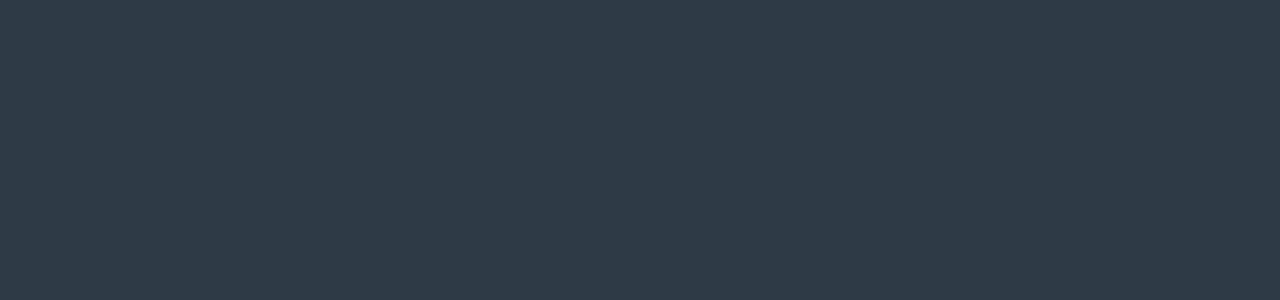
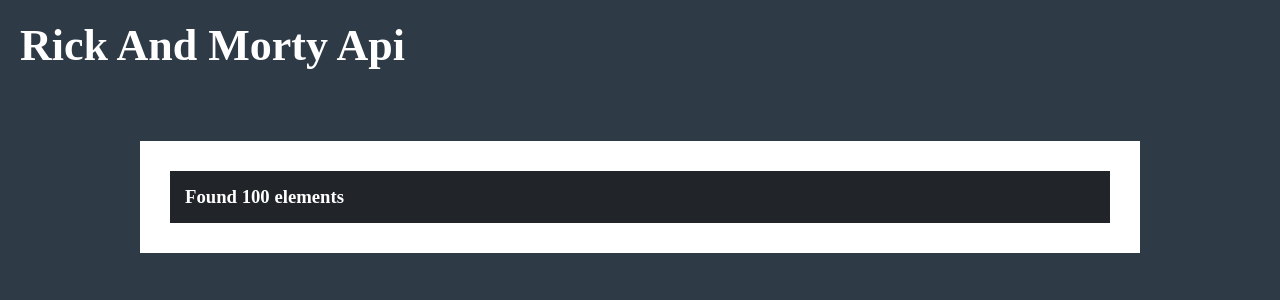
Before and after one commit to scarpi2001/vite-breaking-bad, a Vue app: page / in a window 1280 px wide. Shown: the top 300 px of the page. Built offline with nearby package versions, Linux system fonts and the light colour scheme.

Commit message:
sviluppo_componente_AppMain_creato_ed_importato_componente_AppMainTop_in_AppMain

```diff
--- a/src/components/AppHeader.vue
+++ b/src/components/AppHeader.vue
@@ -6,10 +6,13 @@
 
 <template>
   <header>
-
+    <h1>Rick And Morty Api</h1>
   </header>
 </template>
 
 <style lang="scss" scoped>
-@use "../styles/partials/variables" as*;
+header {
+  padding: 20px;
+  font-size: 22px;
+}
 </style>
--- a/src/components/AppMain.vue
+++ b/src/components/AppMain.vue
@@ -1,13 +1,27 @@
 <script >
+import AppMainTop from './main_components/AppMainTop.vue';
+
 export default {
-    name: "AppMain"
+    name: "AppMain",
+    components: {
+        AppMainTop
+    }
 }
 </script>
 
 <template>
-
+    <div class="container">
+        <AppMainTop />
+    </div>
 </template>
 
 <style lang="scss" scoped>
 @use "../styles/partials/variables" as*;
+
+.container {
+    max-width: 1000px;
+    margin: 50px auto;
+    padding: 30px;
+    background-color: $secondary;
+}
 </style>
--- /dev/null
+++ b/src/components/main_components/AppMainTop.vue
@@ -0,0 +1,20 @@
+<script >
+export default {
+    name: "AppMainTop"
+}
+</script>
+
+<template>
+    <div class="count_bar">
+        <h3>Found 100 elements</h3>
+    </div>
+</template>
+
+<style lang="scss" scoped>
+@use '../../styles/partials/variables' as*;
+
+.count_bar {
+    background-color: $tertiary;
+    padding: 15px;
+}
+</style>
--- a/src/styles/_general.scss
+++ b/src/styles/_general.scss
@@ -8,4 +8,5 @@
 
 body {
     background-color: $primary;
+    color: $secondary;
 }
```
